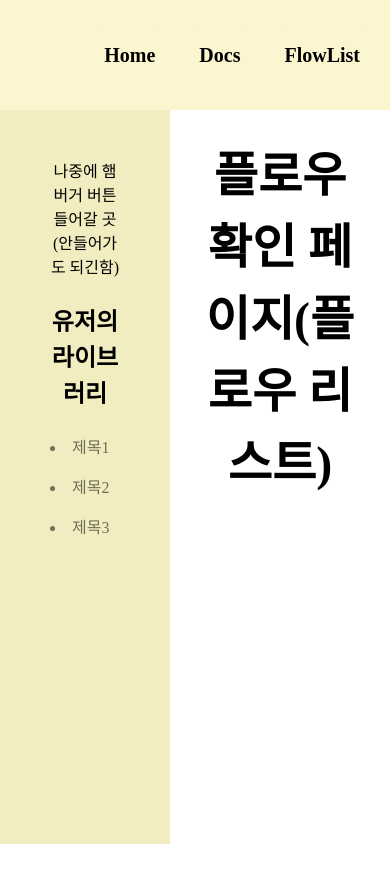
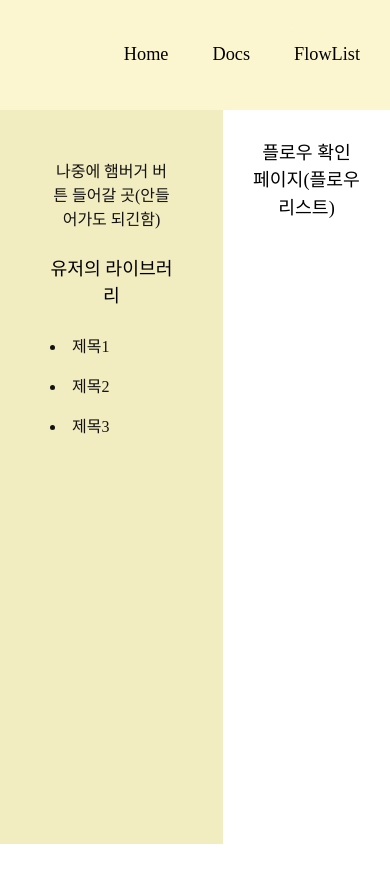
Before and after one commit to Binddog/Binddog, a React (Create React App) app in the folder frontend/binddog-core/: page /flowList in a window 390 px wide. Shown: the top 882 px of the page. Built offline with nearby package versions, Linux system fonts and the light colour scheme; a web font is replaced by a local one.

Commit message:
:iphone: Design: 테마 색상 및 설정 수정

```diff
--- a/frontend/binddog-core/src/styles/theme.js
+++ b/frontend/binddog-core/src/styles/theme.js
@@ -14,44 +14,48 @@
     bold: 700,
     heavy: 900,
   },
-
-  title: {
-    fontFamily: "KOTRA_GOTHIC",
-    fontSize: 48,
-    fontWeight: 700,
-    fontStyle: "normal",
-  },
-
-  subtitle: {
-    fontFamily: "KOTRA_GOTHIC",
-    fontSize: 24,
-    fontWeight: 700,
-    fontStyle: "normal",
-  },
-
-  menu: {
-    fontFamily: "KOTRA_GOTHIC",
-    fontSize: 20,
-    fontWeight: 700,
-    fontStyle: "normal",
-  },
-
   typography: {
     fontFamily: "KOTRA_GOTHIC",
     fontSize: 16,
     fontWeight: 400,
+    color: "#121212",
+    h1: {
+      fontFamily: "KOTRA_GOTHIC",
+      fontSize: 48,
+      fontWeight: 700,
+      color: "#121212",
+    },
+    h2: {
+      fontFamily: "KOTRA_GOTHIC",
+      fontSize: 24,
+      fontWeight: 700,
+      color: "#121212",
+    },
+    h3: {
+      fontFamily: "KOTRA_GOTHIC",
+      fontSize: 20,
+      fontWeight: 700,
+      color: "#121212",
+    },
+  },
 
   method: {
     fontSize: 14,
     fontWeight: 700,
     fontFamily: "ChosunGu",
+    color: "#FCFCFC",
   },
   api: {
-      fontSize: 14,
-      fontWeight: 700,
+    fontSize: 12,
+    fontWeight: 600,
     fontFamily: "ChosunGu",
     color: "#282828",
   },
+  endpoint: {
+    fontSize: 10,
+    fontWeight: 400,
+    fontFamily: "ChosunGu",
+    color: "#FCFCFC",
   },
 
   // 색상 관련 스타일 정의
@@ -71,15 +75,15 @@
 
     // 텍스트 색상 정의
     text: {
-      primary: "rgba(0, 0, 0, 0.87)",
-      secondary: "rgba(0, 0, 0, 0.54)",
-      disabled: "rgba(0, 0, 0, 0.38)",
+      primary: "#121212",
+      secondary: "#535353",
+      disabled: "#797979",
     },
     // 구분선 색상 정의
     divider: "rgba(0, 0, 0, 0.12)",
     // 배경 색상 정의
     background: {
-      default: "#ffffff",
+      default: "#FDFDFD",
       paper: "#f5f5f5",
     },
     // 작업 요소 색상 정의
@@ -92,9 +96,10 @@
     },
     // 공통 색상 정의
     common: {
-      black: "#000000",
-      white: "#ffffff",
+      black: "#121212",
+      white: "#FCFCFC",
       grey: "#797979",
+      lightgrey: "#EBEBEB",
     },
   },
 });
```
Lines whose indentation alone changed are shown as unchanged.
